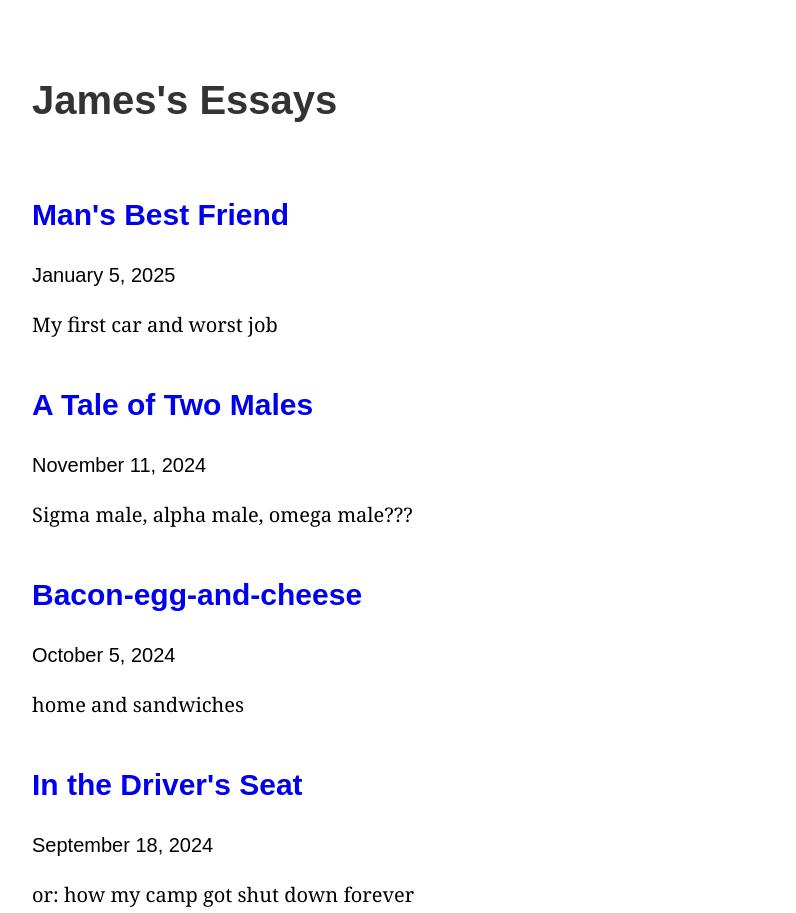
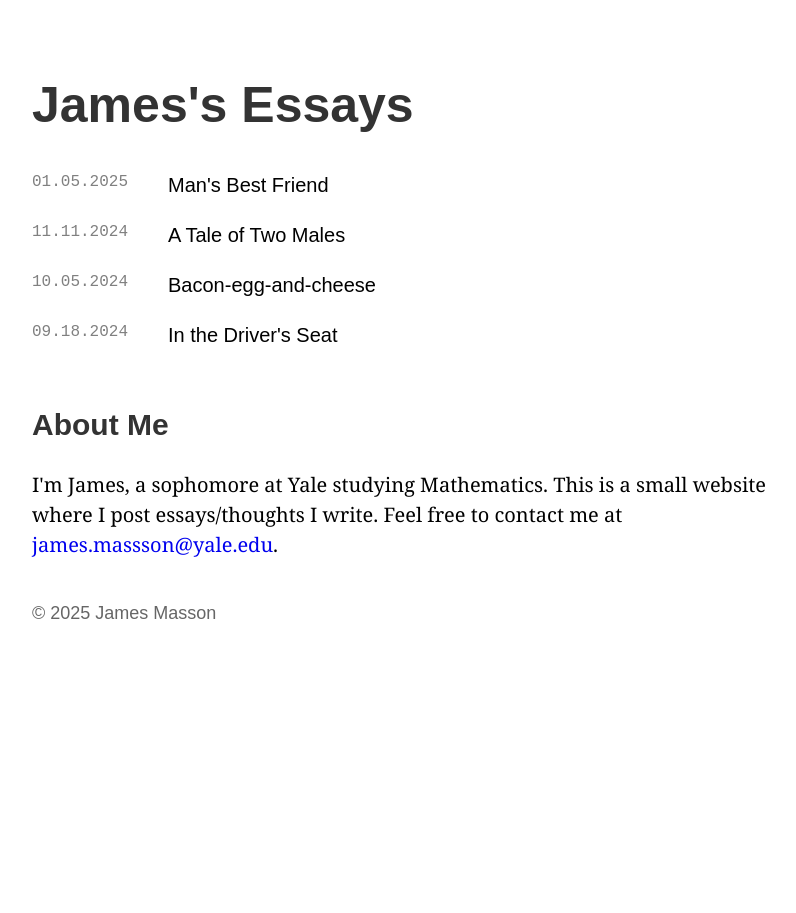
Before and after one commit to jameswmasson/jameswmasson.github.io, a plain HTML site: page index.html in a window 1280 px wide. Shown: the top 913 px of the page, without its empty margins (218-1014 px from the left). After the commit the page ends 800 px from the top, so only its background shows below. Drawn offline with Linux system fonts and the light colour scheme.

Commit message:
Update index.html

```diff
--- a/index.html
+++ b/index.html
@@ -7,33 +7,43 @@
         <link rel="stylesheet" href="styles.css">
     </head>
     <body>
-        <header>
-            <h1>James's Essays</h1>
-        </header>
-
-        <main>
-            <article class="post">
-                <h1><a href="posts/mbf.html">Man's Best Friend</a></h1>
-                <time datetime="01-05-25">January 5, 2025</time>
-                <p>My first car and worst job</p>
-            </article>
-            <article class="post">
-                <h1><a href="posts/males.html">A Tale of Two Males</a></h1>
-                <time datetime="11-21-24">November 11, 2024</time>
-                <p>Sigma male, alpha male, omega male???</p>
-            </article>
-            <article class="post">
-                <h1><a href="posts/bec.html">Bacon-egg-and-cheese</a></h1>
-                <time datetime="10-05-24">October 5, 2024</time>
-                <p>home and sandwiches</p>
-            </article>
-            <article class="post">
-                <h1><a href="posts/drivers-seat.html">In the Driver's Seat</a></h1>
-                <time datetime="09-18-24">September 18, 2024</time>
-                <p>or: how my camp got shut down forever</p>
-            </article>
-        </main>
-
+        <div class="container">
+            <h1 class="title">James's Essays</h1>
+            <ul class="posts">
+                <li class="post">
+                    <a href="posts/mbf.html">
+                        <date>01.05.2025</date>
+                        <span>Man's Best Friend</span>
+                    </a>
+                </li>
+                <li class="post">
+                    <a href="posts/males.html">
+                        <date>11.11.2024</date>
+                        <span>A Tale of Two Males</span>
+                    </a>
+                </li>
+                <li class="post">
+                    <a href="posts/bec.html">
+                        <date>10.05.2024</date>
+                        <span>Bacon-egg-and-cheese</span>
+                    </a>
+                </li>
+                <li class="post">
+                    <a href="posts/drivers-seat.html">
+                        <date>09.18.2024</date>
+                        <span>In the Driver's Seat</span>
+                    </a>
+                </li>
+            </ul>
+        </div>
+        <article>
+            <h2>About Me</h2>
+            <p>I'm James, a sophomore at Yale studying Mathematics.
+                This is a small website where I post essays/thoughts I write.
+                Feel free to contact me at <a href="mailto:james.masson@yale.edu">james.massson@yale.edu</a>.
+            </p>
+        </article>
+    </body>
         <footer style="margin-top:2rem; color:#666; font-size:.9rem;">
            © <span id="y"></span> James Masson
         </footer>
```
